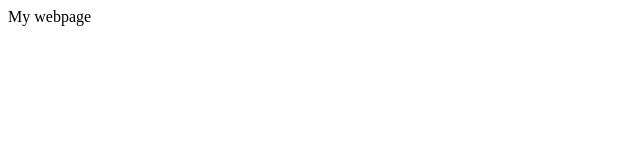
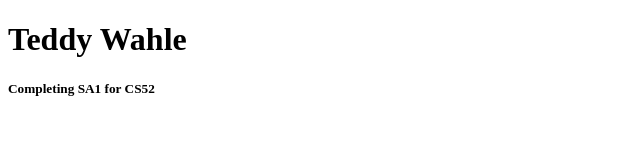
Before and after one commit to theodorewahle/twahle.me, a plain HTML site: page index.html in a window 1280 px wide. Shown: the whole page, without its empty margins (0-640 px from the left). Drawn offline with Linux system fonts and the light colour scheme.

Commit message:
Customized the HTML page a bit more

```diff
--- a/index.html
+++ b/index.html
@@ -4,6 +4,9 @@
 	<title>twahle.me</title>
 	</head>
 	<body>
-		My webpage
+	<div>
+	<h1>Teddy Wahle</h1>
+	<h5>Completing SA1 for CS52</h5>
+	</div>
 	</body>
 </html>
```
